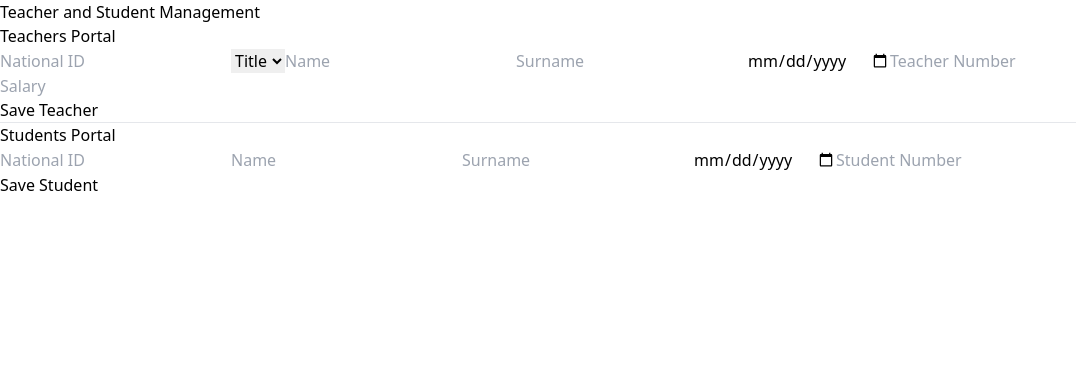
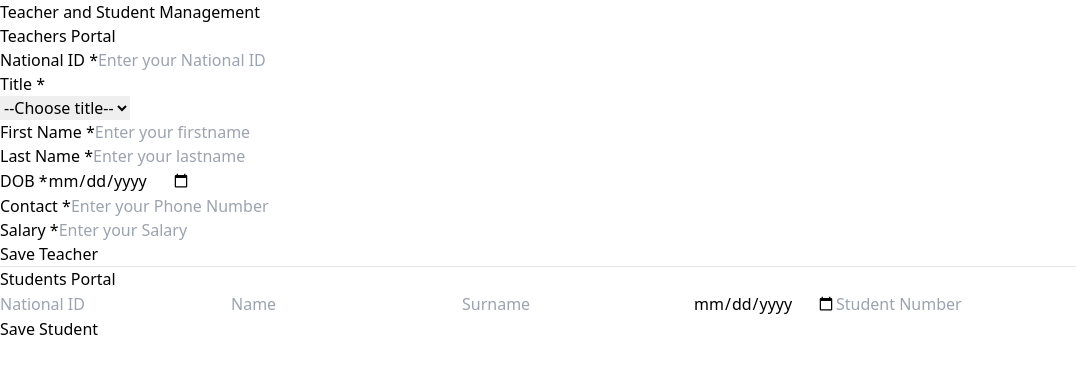
Before and after one commit to Casmir293/Dway-Remit, a Vue app: page / in a window 1280 px wide. Shown: the top 374 px of the page, without its empty margins (0-1076 px from the left). Built offline with nearby package versions, Linux system fonts and the light colour scheme.

Commit message:
feat: finished teachers form UI.

```diff
--- a/src/components/TeacherForm.vue
+++ b/src/components/TeacherForm.vue
@@ -2,23 +2,40 @@
     <div class="mb-4">
         <h2 class="text-xl font-semibold mb-2">Teachers Portal</h2>
         <form @submit.prevent="submitForm">
-            <div class="grid grid-cols-2 gap-4">
-                <input v-model="teacher.nationalId" placeholder="National ID" required>
-                <select v-model="teacher.title" required>
-                    <option disabled value="">Title</option>
+            <div class="grid grid-cols-2 items-end gap-4 mb-6">
+                <InputField label="National ID" v-model="teacher.nationalId" placeholder="Enter your National ID"
+                    type="number" maxlength="5" :error="nationalIdError" required />
+
+                <div>
+                    <p class="mb-1 text-sm font-medium">Title <span class="text-red-500">*</span></p>
+                    <select v-model="teacher.title" required
+                        class="border h-11 outline-green-400 text-gray-500  px-3 rounded-lg  ">
+                        <option disabled value="" class="">--Choose title--</option>
                         <option>Mr</option>
                         <option>Mrs</option>
                         <option>Miss</option>
                         <option>Dr</option>
                         <option>Prof</option>
                     </select>
-                <input v-model="teacher.name" placeholder="Name" required>
-                <input v-model="teacher.surname" placeholder="Surname" required>
-                <input v-model="teacher.dob" type="date" required>
-                <input v-model="teacher.teacherNumber" placeholder="Teacher Number" required>
-                <input v-model="teacher.salary" placeholder="Salary" type="number">
                 </div>
-            <button type="submit" class="mt-2 p-2 bg-blue-500 text-white">Save Teacher</button>
+
+                <InputField label="First Name" v-model="teacher.name" placeholder="Enter your firstname"
+                    :error="nameError" required />
+
+                <InputField label="Last Name" v-model="teacher.surname" placeholder="Enter your lastname"
+                    :error="surnameError" required />
+
+                <InputField label="DOB" v-model="teacher.dob" placeholder="Enter your Date of Birth" type="date"
+                    :error="dobError" required />
+
+                <InputField label="Contact" v-model="teacher.teacherNumber" placeholder="Enter your Phone Number"
+                    type="number" :error="teacherNumberError" required />
+
+                <InputField label="Salary" v-model="teacher.salary" placeholder="Enter your Salary" type="number"
+                    :error="salaryError" required />
+            </div>
+
+            <BasicButton label="Save Teacher" type="submit" />
         </form>
     </div>
 </template>
@@ -26,7 +43,16 @@
 <script setup>
 import { ref } from 'vue';
 import { useMainStore } from '../stores/mainStore';
+import InputField from './components/InputField.vue'
+import BasicButton from './components/BasicButton.vue'
 //import { useToast } from 'vue-toastification'; // Optional for toast notifications
+
+const nationalIdError = ref('');
+const nameError = ref('');
+const surnameError = ref('');
+const dobError = ref('');
+const teacherNumberError = ref('');
+const salaryError = ref('');
 
 const store = useMainStore();
 const teacher = ref({ nationalId: '', title: '', name: '', surname: '', dob: '', teacherNumber: '', salary: '' });
--- /dev/null
+++ b/src/components/components/BasicButton.vue
@@ -0,0 +1,126 @@
+<template>
+    <button v-bind="$attrs" class="shadow-sm" :class="[sizeClasses, typeClasses, props.className]" :type="type"
+        :disabled="loading">
+        <div v-if="loading" role="status" class="w-full flex justify-center gap-2">
+            <svg aria-hidden="true" class="inline animate-spin" :class="[loaderClass]" viewBox="0 0 100 101" fill="none"
+                xmlns="http://www.w3.org/2000/svg"></svg>
+            <span>Loading...</span>
+        </div>
+        <span v-else class="flex items-center space-x-1">
+            <!-- Render icon before or after label based on iconPosition prop -->
+            <span v-if="icon && iconPosition === 'before'" class="icon-before">
+                <img :src="icon" alt="Icon" class="icon-image" /></span>
+            <span v-if="label">{{ label }}</span>
+            <span v-if="icon && iconPosition === 'after'" class="icon-after">
+                <img :src="icon" alt="Icon" class="icon-image" /></span>
+        </span>
+    </button>
+</template>
+
+<script setup lang="ts">
+import { computed } from "vue";
+
+type SizeTypes = "xs" | "sm" | "md" | "lg" | "xl";
+type KindTypes = "primary" | "border" | "grey" | "danger" | "dark" | "current";
+type IconPosition = "before" | "after";
+type ButtonTypes = "submit" | "button" | "reset";
+
+const props = defineProps({
+    size: {
+        type: String as () => SizeTypes,
+        required: false,
+        default: "md",
+    },
+    label: {
+        type: String,
+        required: false,
+    },
+    loading: {
+        type: Boolean,
+        required: false,
+        default: false,
+    },
+    type: {
+        type: String as () => ButtonTypes,
+        required: false,
+        default: "submit",
+    },
+    kind: {
+        type: String as () => KindTypes,
+        required: false,
+        default: "primary",
+    },
+    loaderClass: {
+        type: String,
+        required: false,
+        default: "w-4 h-4 text-gray-200 fill-green-400",
+    },
+    className: {
+        type: String,
+        required: false,
+    },
+    icon: {
+        type: String,
+        required: false,
+    },
+    iconPosition: {
+        type: String as () => IconPosition,
+        required: false,
+        default: "before",
+    },
+});
+
+const sizeClasses = computed((): string => {
+    let result: string = "";
+    switch (props.size) {
+        case "xs":
+            result = "px-2 py-1.5 text-xs";
+            break;
+        case "sm":
+            result = "px-2 py-1.5 text-sm";
+            break;
+        case "md":
+            result = "text-sm px-5 py-2.5";
+            break;
+        case "lg":
+            result = "px-5 py-3 text-base";
+            break;
+        case "xl":
+            result = "text-base px-6 py-3.5";
+            break;
+
+        default:
+            break;
+    }
+
+    return result;
+});
+
+const typeClasses = computed((): string => {
+    let result: string = "";
+    switch (props.kind) {
+        case "primary":
+            result = "bg-green-400 text-white rounded-lg flex justify-center hover:opacity-90";
+            break;
+        case "border":
+            result =
+                "border border-green-400 text-green-400 rounded-lg flex justify-center";
+            break;
+        case "grey":
+            result =
+                "border border-dimgrey text-header rounded-lg flex justify-center onfocus:border-green-400";
+            break;
+        case "danger":
+            result = "text-error border border-error rounded-lg flex justify-center hover:opacity-90";
+            break;
+        case "current":
+            result = "bg-[#02B15614] text-green-400 rounded-lg flex justify-center";
+            break;
+
+        default:
+            break;
+    }
+
+    return result;
+});
+</script>
--- a/src/components/components/input.vue
+++ b/src/components/components/InputField.vue
@@ -2,7 +2,7 @@
     <div class="flex flex-col space-y-2">
         <label v-if="props.label" :for="props.name" :class="[labelClass, props.labelClass]">
             {{ props.label }}
-            <span v-if="props.required" class="ml-1 text-error">*</span>
+            <span v-if="props.required" class="ml-1 text-red-500">*</span>
         </label>
 
         <input v-bind="$attrs" :type="props.type" :value="props.modelValue" @input="handleInput"
@@ -32,7 +32,7 @@
     },
     name: {
         type: String,
-        required: true,
+        required: false,
     },
     label: {
         type: String,
@@ -97,13 +97,13 @@
         output += " border outline-none border-red-500 ";
     }
     if (props.success) {
-        output += " border outline-none border-gray-300 focus:border-primary ";
+        output += " border outline-none border-gray-300 focus:border-green-400 ";
     }
     if (!computedError.value && !props.success) {
-        output += " border outline-none border-gray-300 focus:border-primary ";
+        output += " border outline-none border-gray-300 focus:border-green-400 ";
     }
     output +=
-        " text-sm font-light lg:font-normal placeholder-[#BCBCBF] w-full text-[#333] border  focus:border-primary ";
+        " text-sm font-light lg:font-normal placeholder-[#BCBCBF] w-full text-[#333] border  focus:border-green-400 ";
     return output;
 });
 
```
Lines whose indentation alone changed are shown as unchanged.
